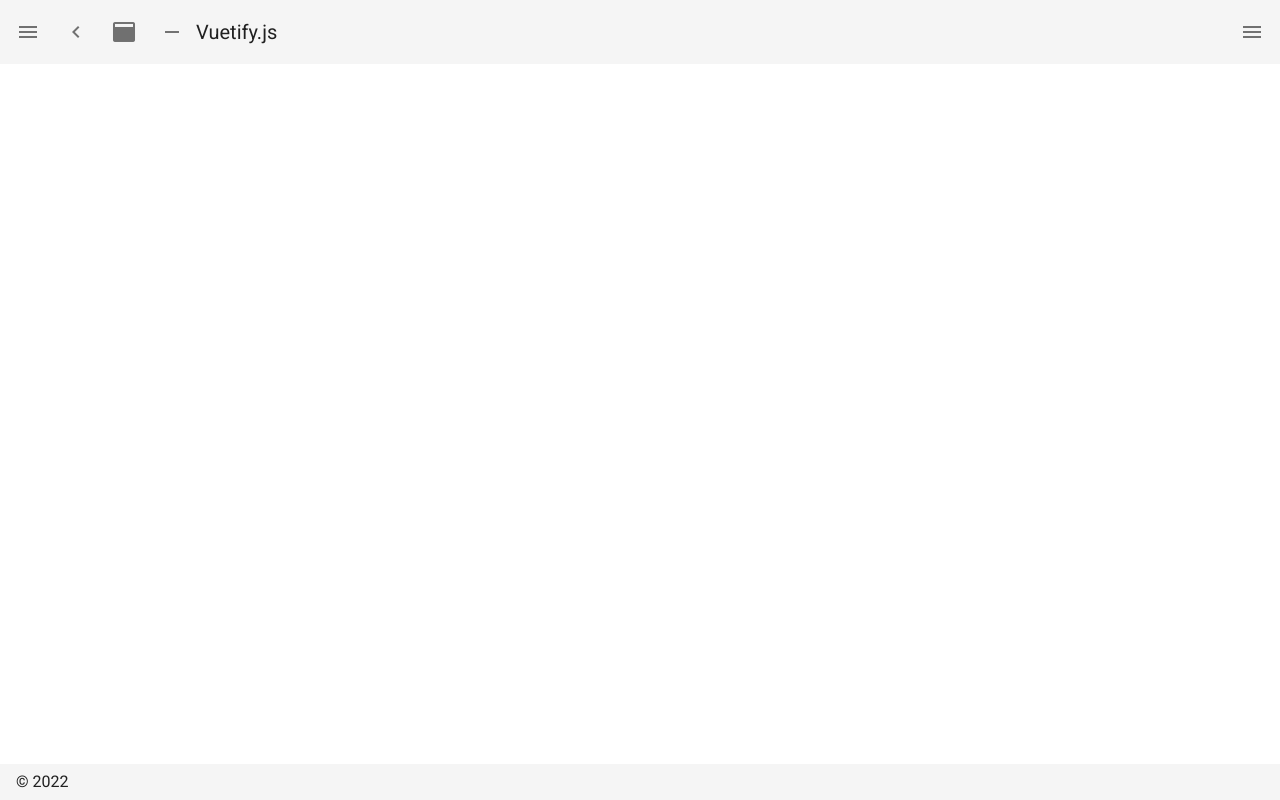
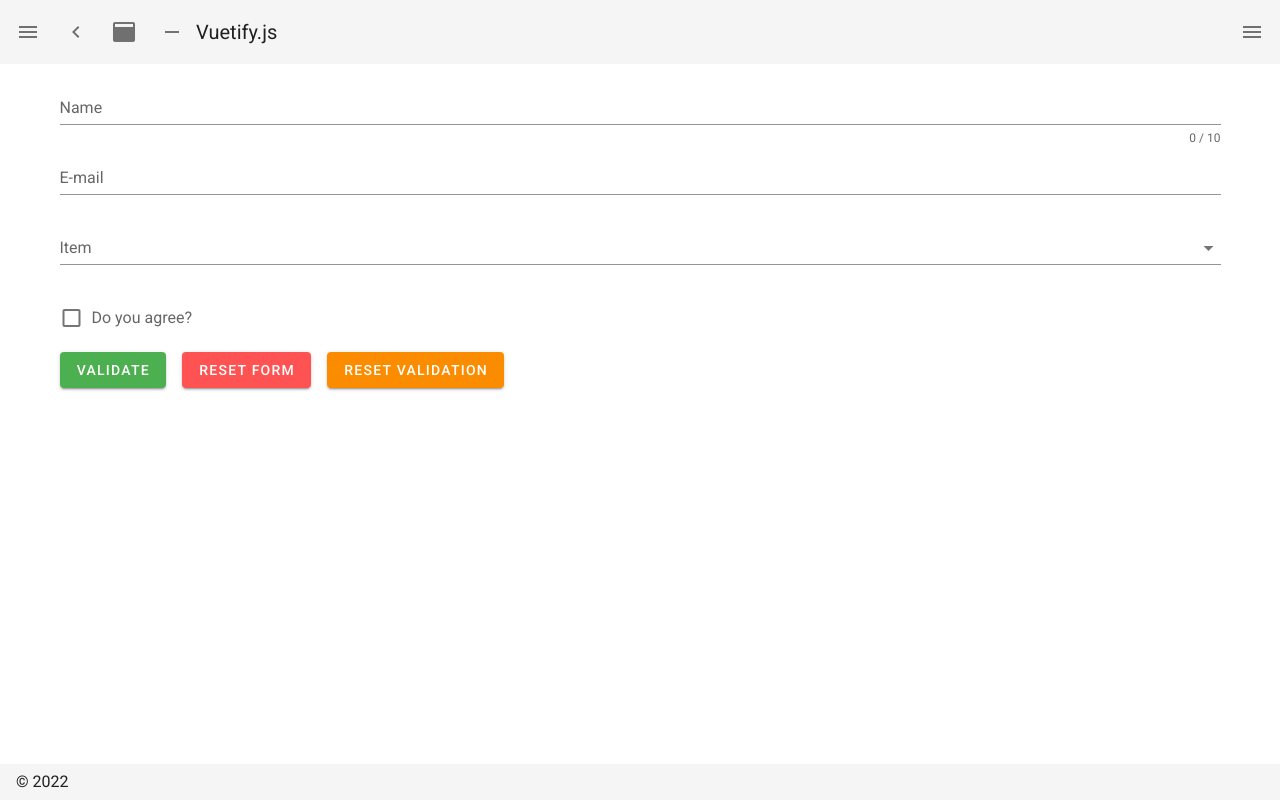
Before and after one commit to hndregjoni/codejudger, a Nuxt app in the folder frontend/: page /login in a window 1280 px wide. Before the commit this address had no page. Built offline with nearby package versions, Linux system fonts and the light colour scheme.

Commit message:
Configurable frontend

```diff
--- /dev/null
+++ b/frontend/env.ts
@@ -0,0 +1,35 @@
+interface EnvVariables {
+    apiBase: string | undefined,
+    appName: string | undefined
+}
+
+export const extractFromEnv = (env:any) :EnvVariables => {
+    const _env = process.env.VUE_APP_ENV;
+
+    let _apiBase = '';
+
+    if (_env === 'prod') {
+        let portProd = process.env.VUE_APP_PORT_PROD;
+        if (portProd)
+            _apiBase = `https://${process.env.VUE_APP_DOMAIN_PROD}:${portProd}`;
+        else
+            _apiBase = `https://${process.env.VUE_APP_DOMAIN_PROD}`;
+    } else if (_env === 'stag') {
+        let portStag = process.env.VUE_APP_PORT_STAG;
+        if (portStag)
+            _apiBase = `https://${process.env.VUE_APP_DOMAIN_STAG}:${portStag}`;
+        else
+            _apiBase = `https://${process.env.VUE_APP_DOMAIN_STAG}`;
+    } else  if (_env === 'dev') {
+        let portDev = process.env.VUE_APP_PORT_DEV;
+        if (portDev)
+            _apiBase = `https://${process.env.VUE_APP_DOMAIN_DEV}:${portDev}`;
+        else
+            _apiBase = `https://${process.env.VUE_APP_DOMAIN_DEV}`;
+    }
+
+    return {
+        'apiBase': _apiBase + '/api/v1',
+        'appName': process.env.VUE_APP_NAME
+    }
+}
--- a/frontend/nuxt.config.js
+++ b/frontend/nuxt.config.js
@@ -1,4 +1,5 @@
 import colors from 'vuetify/es5/util/colors'
+import { extractFromEnv } from './env.ts';
 
 export default {
   // Disable server-side rendering: https://go.nuxtjs.dev/ssr-mode
@@ -28,6 +29,7 @@ export default {
 
   // Plugins to run before rendering page: https://go.nuxtjs.dev/config-plugins
   plugins: [
+    './plugins/injectEnv.ts'
   ],
 
   // Auto import components: https://go.nuxtjs.dev/config-components
@@ -41,13 +43,32 @@ export default {
     '@nuxtjs/vuetify'
   ],
 
+  publicRuntimeConfig: {
+    ...extractFromEnv(process.env)
+  },
+
   // Modules: https://go.nuxtjs.dev/config-modules
   modules: [
     // https://go.nuxtjs.dev/axios
     '@nuxtjs/axios',
     // https://go.nuxtjs.dev/pwa
-    '@nuxtjs/pwa'
+    '@nuxtjs/pwa',
   ],
+
+  // Auth module configuration
+  auth: {
+    strategies: {
+      local: {
+        token: {
+          required: false,
+          type: false
+        },
+        endpoints: {
+          login: { url: '/api/auth/login', method: 'post' },
+        }
+      }
+    }
+  },
 
   // Axios module configuration: https://go.nuxtjs.dev/config-axios
   axios: {
--- a/frontend/package.json
+++ b/frontend/package.json
@@ -13,6 +13,7 @@
     "test": "jest"
   },
   "dependencies": {
+    "@nuxtjs/auth-next": "5.0.0-1648802546.c9880dc",
     "@nuxtjs/axios": "^5.13.6",
     "@nuxtjs/pwa": "^3.3.5",
     "core-js": "^3.19.3",
@@ -21,6 +22,7 @@
     "vue-server-renderer": "^2.6.14",
     "vue-template-compiler": "^2.6.14",
     "vuetify": "^2.6.1",
+    "vuex-persistedstate": "^4.1.0",
     "webpack": "^4.46.0"
   },
   "devDependencies": {
--- a/frontend/pages/index.vue
+++ b/frontend/pages/index.vue
@@ -66,7 +66,7 @@
           <v-btn
             color="primary"
             nuxt
-            to="/inspire"
+            @click="smth"
           >
             Continue
           </v-btn>
@@ -77,7 +77,14 @@
 </template>
 
 <script>
+
 export default {
-  name: 'IndexPage'
+  name: 'IndexPage',
+
+  methods: {
+    async smth() {
+      this.$axios.get('hello');
+    }
+  }
 }
 </script>
--- /dev/null
+++ b/frontend/pages/login.vue
@@ -0,0 +1,99 @@
+<template>
+  <v-form
+    ref="form"
+    v-model="valid"
+    lazy-validation
+  >
+    <v-text-field
+      v-model="name"
+      :counter="10"
+      :rules="nameRules"
+      label="Name"
+      required
+    ></v-text-field>
+
+    <v-text-field
+      v-model="email"
+      :rules="emailRules"
+      label="E-mail"
+      required
+    ></v-text-field>
+
+    <v-select
+      v-model="select"
+      :items="items"
+      :rules="[v => !!v || 'Item is required']"
+      label="Item"
+      required
+    ></v-select>
+
+    <v-checkbox
+      v-model="checkbox"
+      :rules="[v => !!v || 'You must agree to continue!']"
+      label="Do you agree?"
+      required
+    ></v-checkbox>
+
+    <v-btn
+      :disabled="!valid"
+      color="success"
+      class="mr-4"
+      @click="validate"
+    >
+      Validate
+    </v-btn>
+
+    <v-btn
+      color="error"
+      class="mr-4"
+      @click="reset"
+    >
+      Reset Form
+    </v-btn>
+
+    <v-btn
+      color="warning"
+      @click="resetValidation"
+    >
+      Reset Validation
+    </v-btn>
+  </v-form>
+</template>
+
+<script>
+  export default {
+    data: () => ({
+      valid: true,
+      name: '',
+      nameRules: [
+        v => !!v || 'Name is required',
+        v => (v && v.length <= 10) || 'Name must be less than 10 characters',
+      ],
+      email: '',
+      emailRules: [
+        v => !!v || 'E-mail is required',
+        v => /.+@.+\..+/.test(v) || 'E-mail must be valid',
+      ],
+      select: null,
+      items: [
+        'Item 1',
+        'Item 2',
+        'Item 3',
+        'Item 4',
+      ],
+      checkbox: false,
+    }),
+
+    methods: {
+      validate () {
+        this.$refs.form.validate()
+      },
+      reset () {
+        this.$refs.form.reset()
+      },
+      resetValidation () {
+        this.$refs.form.resetValidation()
+      },
+    },
+  }
+</script>
--- /dev/null
+++ b/frontend/plugins/injectEnv.ts
@@ -0,0 +1,6 @@
+import { Plugin } from '@nuxt/types';
+
+const plugin: Plugin = ({ $axios, $config, store }, inject) => {
+    $axios.setBaseURL($config.apiBase);
+}
+export default plugin;
```
Also changed, not shown: 1 other file (tests, documents, lock files or other folders).
